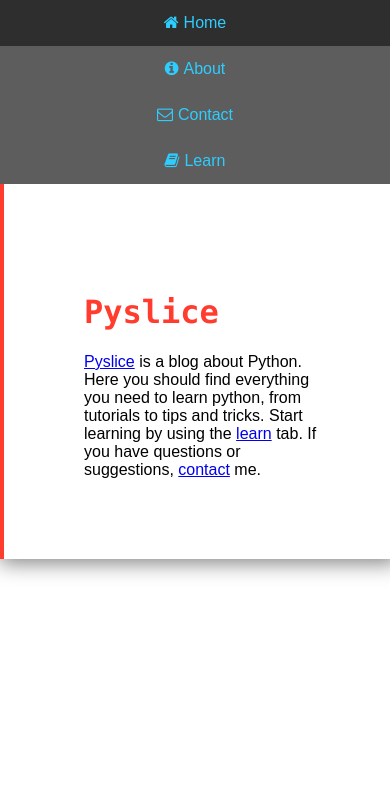
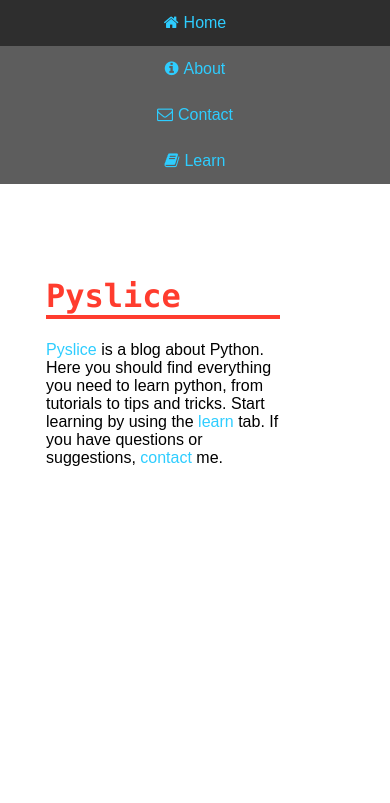
Before and after one commit to nickjwilde/pyslice, a Django app: page / in a window 390 px wide. Shown: the top 803 px of the page. Run offline with Django 3.2, Linux system fonts and the light colour scheme; some libraries are stand-ins or nearby versions.

Commit message:
Add responsive styles

```diff
--- a/pyslice/static/pyslice/css/style.css
+++ b/pyslice/static/pyslice/css/style.css
@@ -16,6 +16,11 @@
 */
 
 /* Elements */
+a {
+    text-decoration: none;
+    color: #2ecdff;
+}
+
 body{
 	margin: 0;
 	padding-bottom: 6rem;
@@ -215,6 +220,7 @@ label {
 #main-body {
 	margin: 0 auto;
     padding: 5em;
+    padding-top: 1em;
     margin-top: 5em;
     border-left: solid 4px #ff3c2e;
 
@@ -240,6 +246,10 @@ label {
 
 /* Responsive */
 @media only screen and (max-width: 570px){
+    h1 {
+        border-bottom: solid 4px;
+    }
+
     .nav-item {
         float: none;
         width: 100%;
@@ -268,7 +278,10 @@ label {
         animation: none;
     }
 
-#main-body {
-    padding-top: 12em;
+    #main-body {
+        margin-top: 15em;
+        border-left: none;
+        padding-left: 1em;
+        box-shadow: none;
+    }
 }
-}
--- a/pyslice/templates/pyslice/base.html
+++ b/pyslice/templates/pyslice/base.html
@@ -8,6 +8,7 @@
     <link rel="stylesheet" href="https://cdnjs.cloudflare.com/ajax/libs/font-awesome/4.7.0/css/font-awesome.css" />
     {% block head %}
     {% endblock %}
+    <meta name="viewport" content="width=device-width, initial-scale=1">
 </head>
 <body>
     {% block nav %}
--- a/pyslice/templates/pyslice/home.html
+++ b/pyslice/templates/pyslice/home.html
@@ -6,5 +6,7 @@
 
 {% block body %}
 <h1>Pyslice</h1>
-<a href="{%url 'pyslice:home' %}">Pyslice</a> is a blog about Python. Here you should find everything you need to learn python, from tutorials to tips and tricks. Start learning by using the <a href="{% url 'pyslice:learn' %}">learn</a> tab. If you have questions or suggestions, <a href="{% url 'pyslice:contact' %}">contact</a> me.
+<p>
+    <a href="{%url 'pyslice:home' %}">Pyslice</a> is a blog about Python. Here you should find everything you need to learn python, from tutorials to tips and tricks. Start learning by using the <a href="{% url 'pyslice:learn' %}">learn</a> tab. If you have questions or suggestions, <a href="{% url 'pyslice:contact' %}">contact</a> me.
+</p>
 {% endblock %}
```
